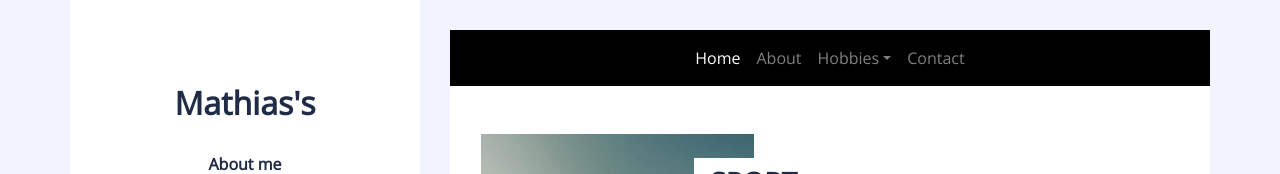
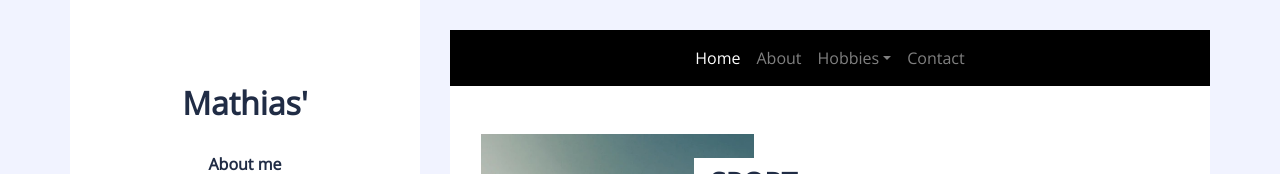
Before and after one commit to florian19380/blog, a plain HTML site: page index.html in a window 1280 px wide. Shown: the top 174 px of the page. Drawn offline with nearby package versions, Linux system fonts and the light colour scheme.

Commit message:
Update index.html

```diff
--- a/index.html
+++ b/index.html
@@ -26,7 +26,7 @@
                 <div class="sidebar-text d-flex flex-column h-100 justify-content-center text-center">
                     <br>
 
-                    <h2 class="font-weight-bold">Mathias's</h2>
+                    <h2 class="font-weight-bold">Mathias'</h2>
                     <br>
                     <h1 class="font-weight-bold">About me</h1>
                     <br>
```
